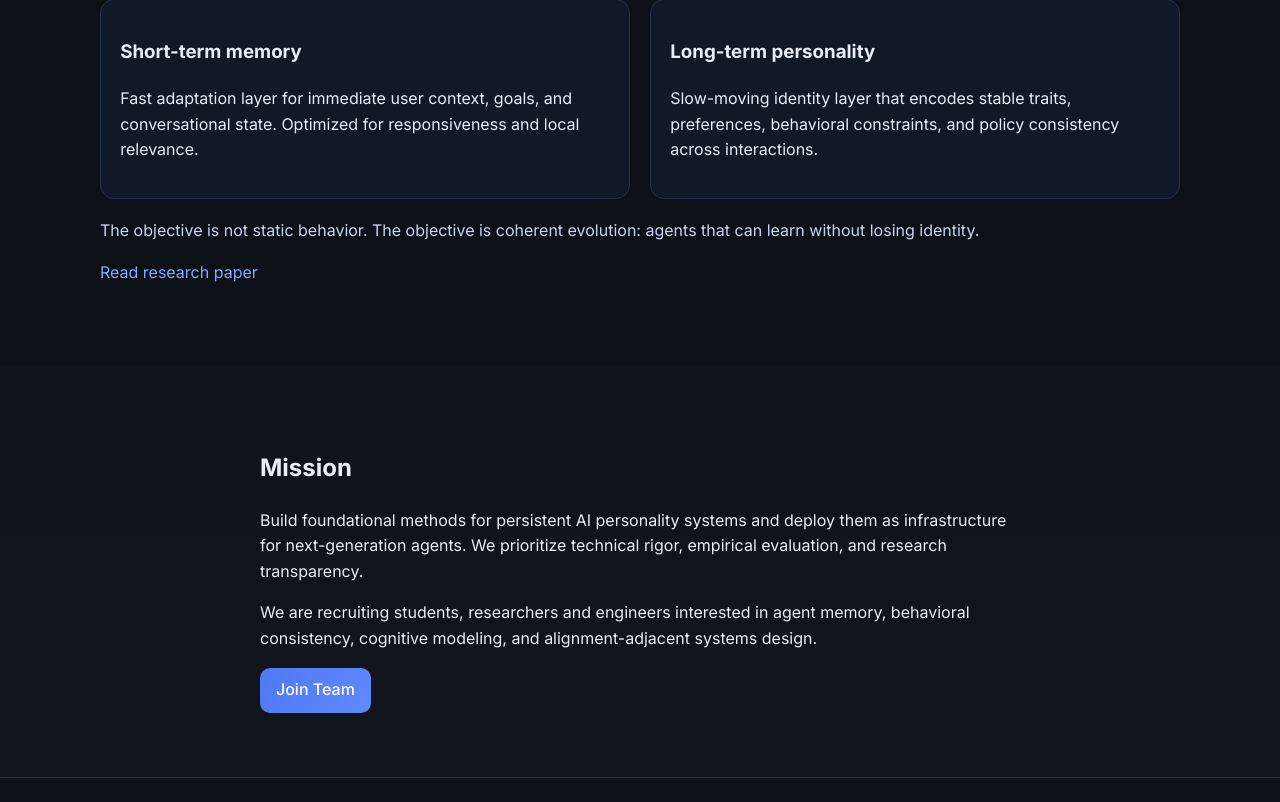
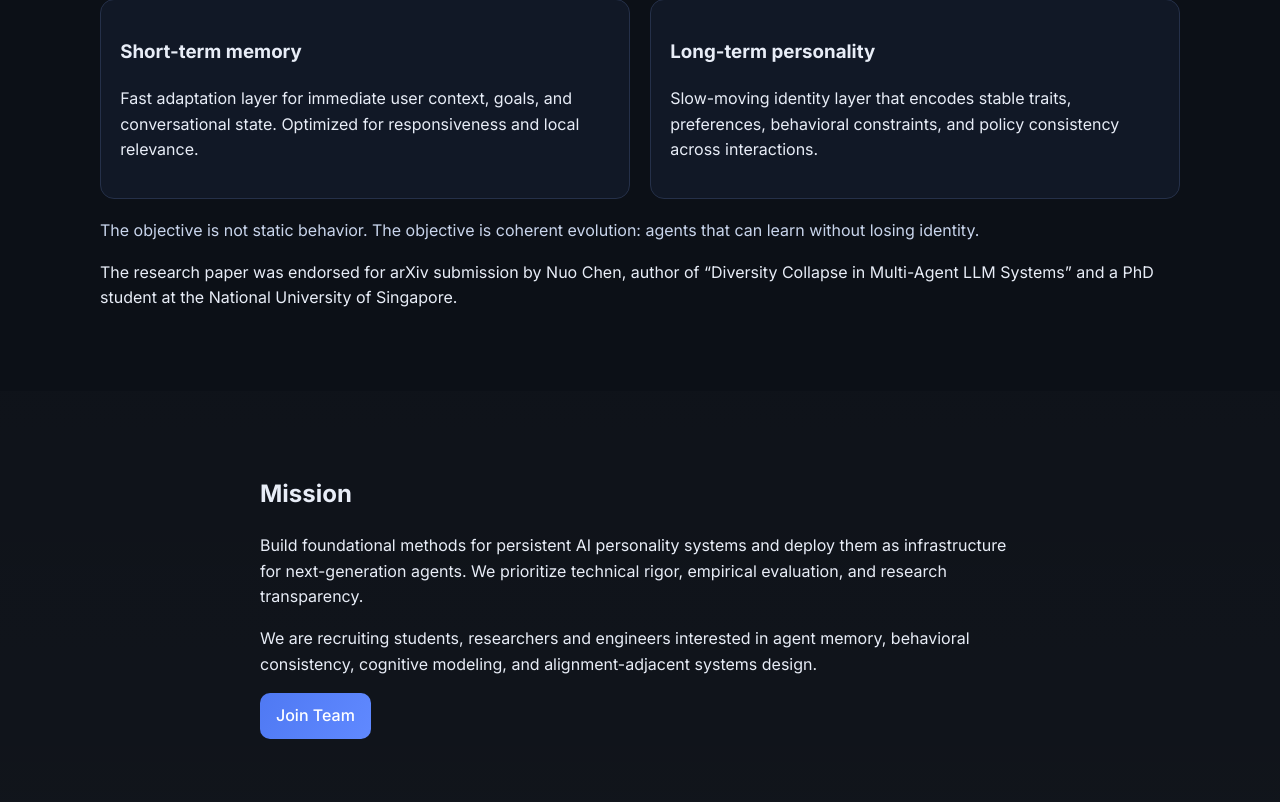
Before and after one commit to hasan-mavlonov/stablemind_landing, a Django app: page / in a window 1280 px wide. Shown: the part 1122-1924 px from the top of the page. Run offline with Django 5.2, Linux system fonts and the light colour scheme.

Commit message:
Update unpublished research paper message on landing page

```diff
--- a/core/templates/core/landing.html
+++ b/core/templates/core/landing.html
@@ -65,7 +65,7 @@
             The objective is not static behavior. The objective is coherent evolution: agents that can learn without losing identity.
         </p>
         <p class="research-paper-link">
-            <a href="" target="_blank" rel="noopener noreferrer">Read research paper</a>
+            The research paper was endorsed for arXiv submission by Nuo Chen, author of “Diversity Collapse in Multi-Agent LLM Systems” and a PhD student at the National University of Singapore.
         </p>
     </div>
 </section>
```
